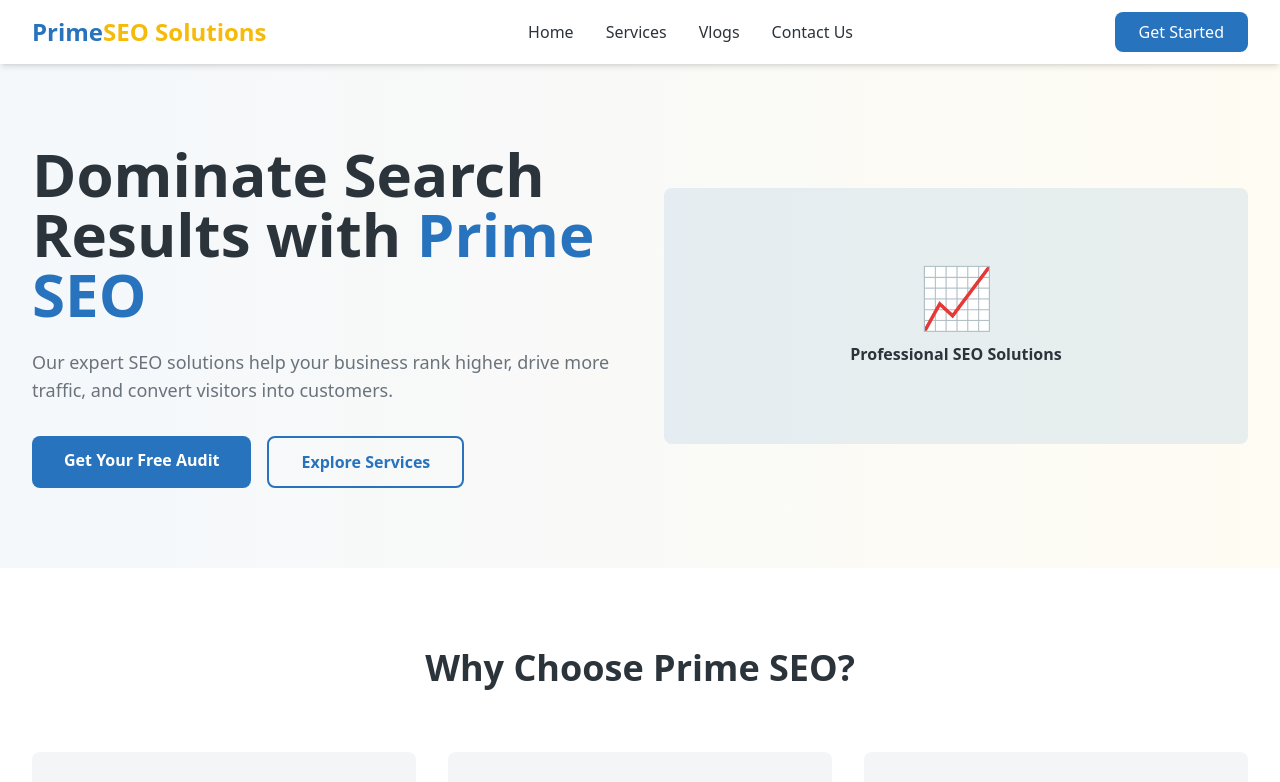
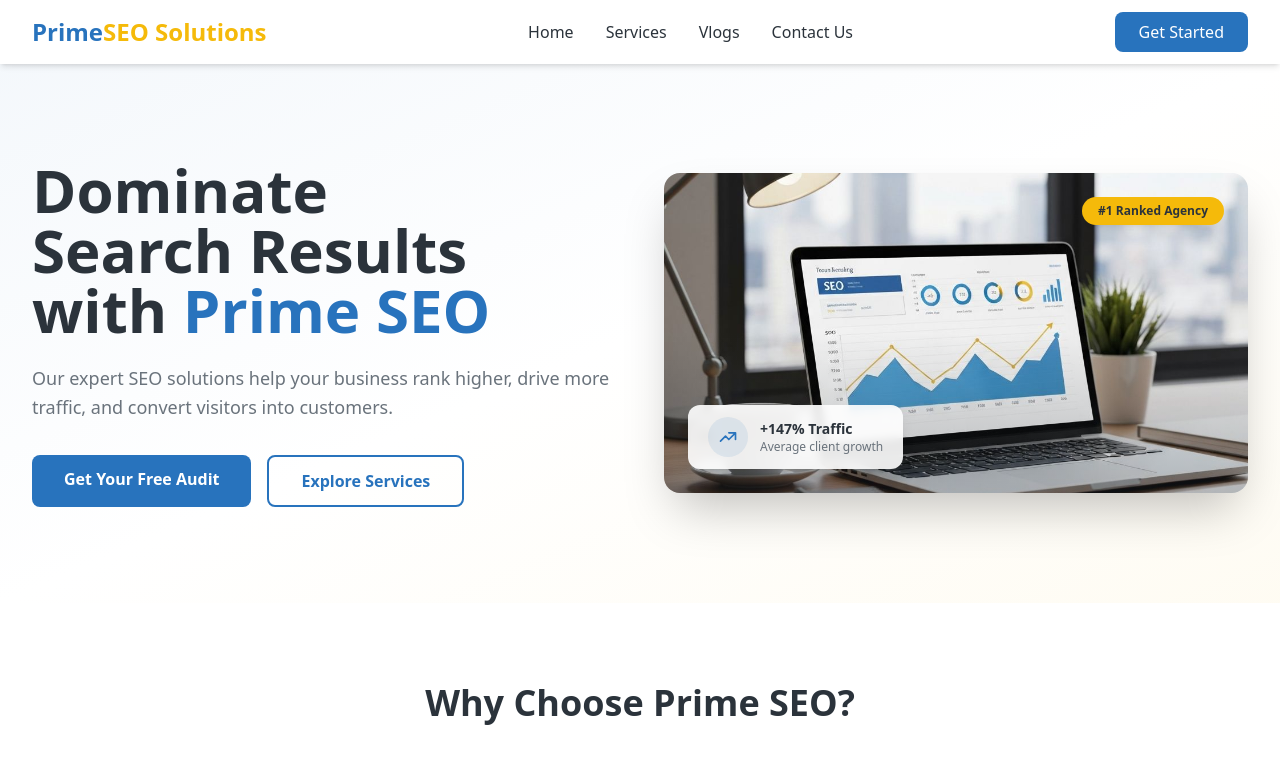
Before and after one commit to wahabdh/primeseo-solution, a Next.js app: page / in a window 1280 px wide. Shown: the top 782 px of the page. Built offline with nearby package versions, Linux system fonts and the light colour scheme.

Commit message:
Added images folder

```diff
--- a/app/page.jsx
+++ b/app/page.jsx
@@ -2,6 +2,7 @@
 
 import Navigation from '@/components/Navigation';
 import Footer from '@/components/Footer';
+import HeroImage from '@/components/HeroImage';
 import Link from 'next/link';
 
 export default function Home() {
@@ -10,15 +11,15 @@ export default function Home() {
       <Navigation />
 
       {/* Hero Section */}
-      <section className="flex-1 bg-gradient-to-r from-primary/5 to-accent/5 py-20">
+      <section className="flex-1 bg-gradient-to-br from-primary/5 via-background to-accent/5 py-16 md:py-24">
         <div className="max-w-7xl mx-auto px-4 sm:px-6 lg:px-8">
           <div className="grid grid-cols-1 md:grid-cols-2 gap-12 items-center">
             <div>
-              <h1 className="text-5xl md:text-6xl font-bold text-foreground mb-6 leading-tight">
+              <h1 className="text-4xl sm:text-5xl md:text-6xl font-bold text-foreground mb-6 leading-tight text-balance">
                 Dominate Search Results with{' '}
                 <span className="text-primary">Prime SEO</span>
               </h1>
-              <p className="text-lg text-muted-foreground mb-8">
+              <p className="text-lg text-muted-foreground mb-8 leading-relaxed">
                 Our expert SEO solutions help your business rank higher, drive more traffic, and convert visitors into customers.
               </p>
               <div className="flex flex-col sm:flex-row gap-4">
@@ -36,11 +37,10 @@ export default function Home() {
                 </Link>
               </div>
             </div>
-            <div className="bg-primary/10 rounded-lg p-8 h-64 flex items-center justify-center">
-              <div className="text-center">
-                <div className="text-6xl font-bold text-primary mb-4">📈</div>
-                <p className="text-foreground font-semibold">Professional SEO Solutions</p>
-              </div>
+
+            {/* Hero Image */}
+            <div className="order-first md:order-last">
+              <HeroImage />
             </div>
           </div>
         </div>
--- /dev/null
+++ b/components/HeroImage.jsx
@@ -0,0 +1,49 @@
+'use client';
+
+import Image from 'next/image';
+
+export default function HeroImage() {
+  return (
+    <div className="relative w-full h-full min-h-[320px] rounded-2xl overflow-hidden shadow-2xl group">
+      <Image
+        src="/images/hero-seo.jpg"
+        alt="Professional SEO analytics workspace showing growth charts and metrics"
+        fill
+        className="object-cover transition-transform duration-700 group-hover:scale-105"
+        priority
+        sizes="(max-width: 768px) 100vw, 50vw"
+      />
+      {/* Overlay with subtle gradient */}
+      <div className="absolute inset-0 bg-gradient-to-t from-foreground/30 via-transparent to-transparent" />
+      {/* Floating stats badge */}
+      <div className="absolute bottom-6 left-6 bg-background/90 backdrop-blur-sm rounded-xl px-5 py-3 shadow-lg">
+        <div className="flex items-center gap-3">
+          <div className="w-10 h-10 rounded-full bg-primary/10 flex items-center justify-center">
+            <svg
+              className="w-5 h-5 text-primary"
+              fill="none"
+              stroke="currentColor"
+              viewBox="0 0 24 24"
+              aria-hidden="true"
+            >
+              <path
+                strokeLinecap="round"
+                strokeLinejoin="round"
+                strokeWidth={2}
+                d="M13 7h8m0 0v8m0-8l-8 8-4-4-6 6"
+              />
+            </svg>
+          </div>
+          <div>
+            <p className="text-sm font-semibold text-foreground">+147% Traffic</p>
+            <p className="text-xs text-muted-foreground">Average client growth</p>
+          </div>
+        </div>
+      </div>
+      {/* Top-right badge */}
+      <div className="absolute top-6 right-6 bg-accent text-accent-foreground rounded-full px-4 py-1.5 text-xs font-bold shadow-lg">
+        #1 Ranked Agency
+      </div>
+    </div>
+  );
+}
```
